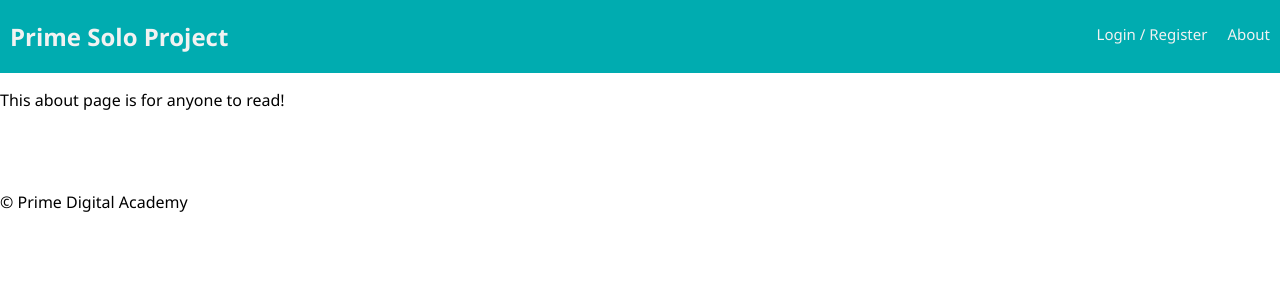
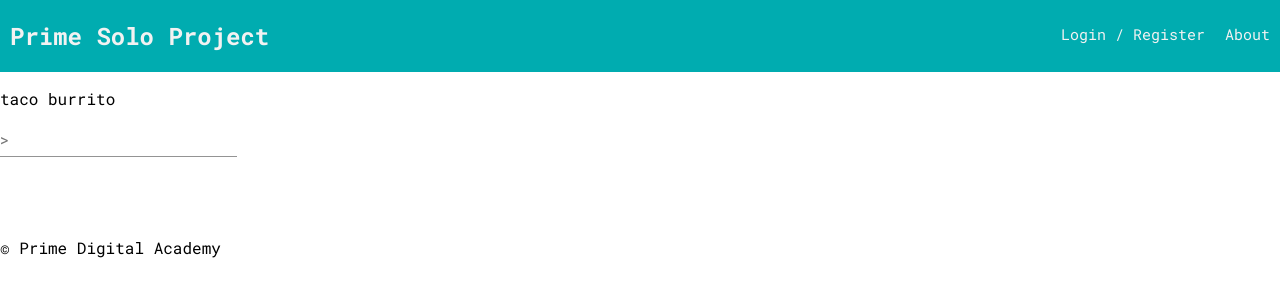
Before and after one commit to CarlWilcoxon/cabin-on-a-hill, a React app: page /#/about in a window 1280 px wide. Built offline with nearby package versions, Linux system fonts and the light colour scheme; no server answers.

Commit message:
Added monospaced font, swapped About page to spike

```diff
--- a/package.json
+++ b/package.json
@@ -5,6 +5,7 @@
   "proxy": "http://localhost:5000",
   "dependencies": {
     "@material-ui/core": "^4.11.0",
+    "@material-ui/styles": "^4.10.0",
     "axios": "^0.19.0",
     "bcryptjs": "^2.4.3",
     "cookie-session": "^2.0.0-beta.3",
--- a/public/index.html
+++ b/public/index.html
@@ -4,7 +4,7 @@
     <meta charset="utf-8">
     <meta name="viewport" content="width=device-width, initial-scale=1, shrink-to-fit=no">
     <meta name="theme-color" content="#000000">
-
+    <link href="https://fonts.googleapis.com/css2?family=Roboto+Mono:wght@300;400;500;600;700&display=swap" rel="stylesheet">
     <title>App</title>
   </head>
   <body>
--- a/src/components/App/App.css
+++ b/src/components/App/App.css
@@ -1,13 +1,13 @@
 body {
-    font-family: 'Segoe UI', Tahoma, Geneva, Verdana, sans-serif;
-    margin: 0px;
+  font-family: 'Roboto Mono', monospace;
+  margin: 0px;
 }
 
 .alert {
     background-color: #ff4545;
     margin: 50px;
 }
-
+/*
 form {
     background-color: #dbd5d5;
     width: 30%;
@@ -34,7 +34,7 @@ input {
 
 .log-in:hover, .log-out:hover, .register:hover {
   background-color: #008183;
-}
+} */
 
 /* This line makes the "Register" and "Login" buttons look like links */
 .link-button {
--- a/src/components/App/App.js
+++ b/src/components/App/App.js
@@ -13,7 +13,7 @@ import Footer from '../Footer/Footer';
 
 import ProtectedRoute from '../ProtectedRoute/ProtectedRoute'
 
-import AboutPage from '../AboutPage/AboutPage';
+import Spike from '../Spike/Spike';
 import UserPage from '../UserPage/UserPage';
 import InfoPage from '../InfoPage/InfoPage';
 
@@ -37,7 +37,7 @@ class App extends Component {
             <Route
               exact
               path="/about"
-              component={AboutPage}
+              component={Spike}
             />
             {/* For protected routes, the view could show one of several things on the same route.
             Visiting localhost:3000/home will show the UserPage if the user is logged in.
--- a/src/components/Home/Home.js
+++ b/src/components/Spike/Spike.js
@@ -1,8 +1,15 @@
 import React, { Component } from 'react';
+import PropTypes from 'prop-types';
+import { withStyles } from '@material-ui/styles';
 import { TextField, InputAdornment} from '@material-ui/core';
 import { connect } from 'react-redux';
 
-class App extends Component {
+const styles = theme => ({
+  root: {
+  }
+})
+
+class Spike extends Component {
 
   state = {
     currentInput: '',
@@ -37,6 +44,8 @@ class App extends Component {
   }
 
   render () {
+  const {classes} = this.props;
+
   return(
     <div className="Home">
       <header className="Home-header">
@@ -53,7 +62,7 @@ class App extends Component {
                 </InputAdornment>
               ),
             }}              variant={'standard'}
-            color={"secondary"}  //Change color to flourescent green
+            color={"#76ff03"}  //Change color to flourescent green
             value={this.state.currentInput}
           />
         </form>
@@ -61,8 +70,13 @@ class App extends Component {
     </div>
   )};
 }
+
 const mapStateToProps = reduxState => ({
   reduxState,
 });
 
-export default connect(mapStateToProps)(App);
+Spike.propTypes = {
+  classes: PropTypes.object.isRequired
+};
+
+export default withStyles(styles)(connect(mapStateToProps)(Spike));
--- a/src/redux/reducers/index.js
+++ b/src/redux/reducers/index.js
@@ -2,6 +2,7 @@ import { combineReducers } from 'redux';
 import errors from './errorsReducer';
 import loginMode from './loginModeReducer';
 import user from './userReducer';
+import output from './outputReducer';
 
 // rootReducer is the primary reducer for our entire project
 // It bundles up all of the other reducers so our project can use them.
@@ -13,6 +14,7 @@ const rootReducer = combineReducers({
   errors, // contains registrationMessage and loginMessage
   loginMode, // will have a value of 'login' or 'registration' to control which screen is shown
   user, // will have an id and username if someone is logged in
+  output,
 });
 
 export default rootReducer;
--- /dev/null
+++ b/src/redux/reducers/outputReducer.js
@@ -0,0 +1,31 @@
+const output = (state = ['taco', 'burrito'], action) => {
+  // Use a switch statement to account for synonyms
+  switch (action.type) {
+    case 'STAND':
+      return ['You are now standing'];
+    case 'RISE':
+      return ['You are now standing'];
+    case 'GET':
+      // Use action.payload for all words entered, that way I can check the
+      // second, third, etc words to find required combinations
+      switch (action.payload[1]) {
+        case 'UP':
+          return ['You are now standing']
+        case 'DOWN':
+          return ['You are now prone']
+      }
+
+    case 'KNEEL':
+      return ['You are now kneeling']
+
+    case 'PRONE':
+      return ['You are now prone']
+
+    default:
+      return state;
+  }
+};
+
+  // standingMode will be on the redux state at:
+  // reduxState.standingMode
+  export default output;
```
